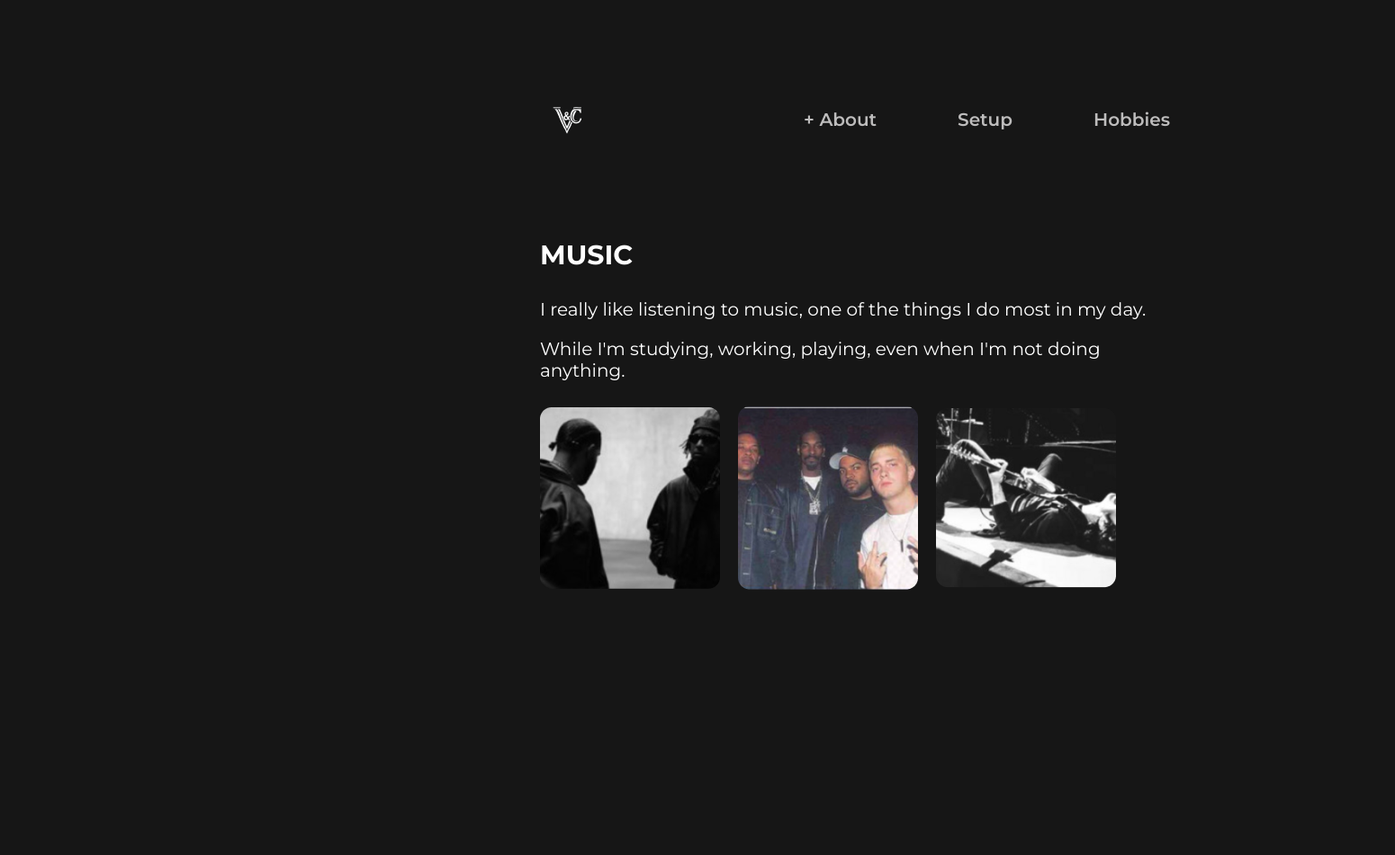
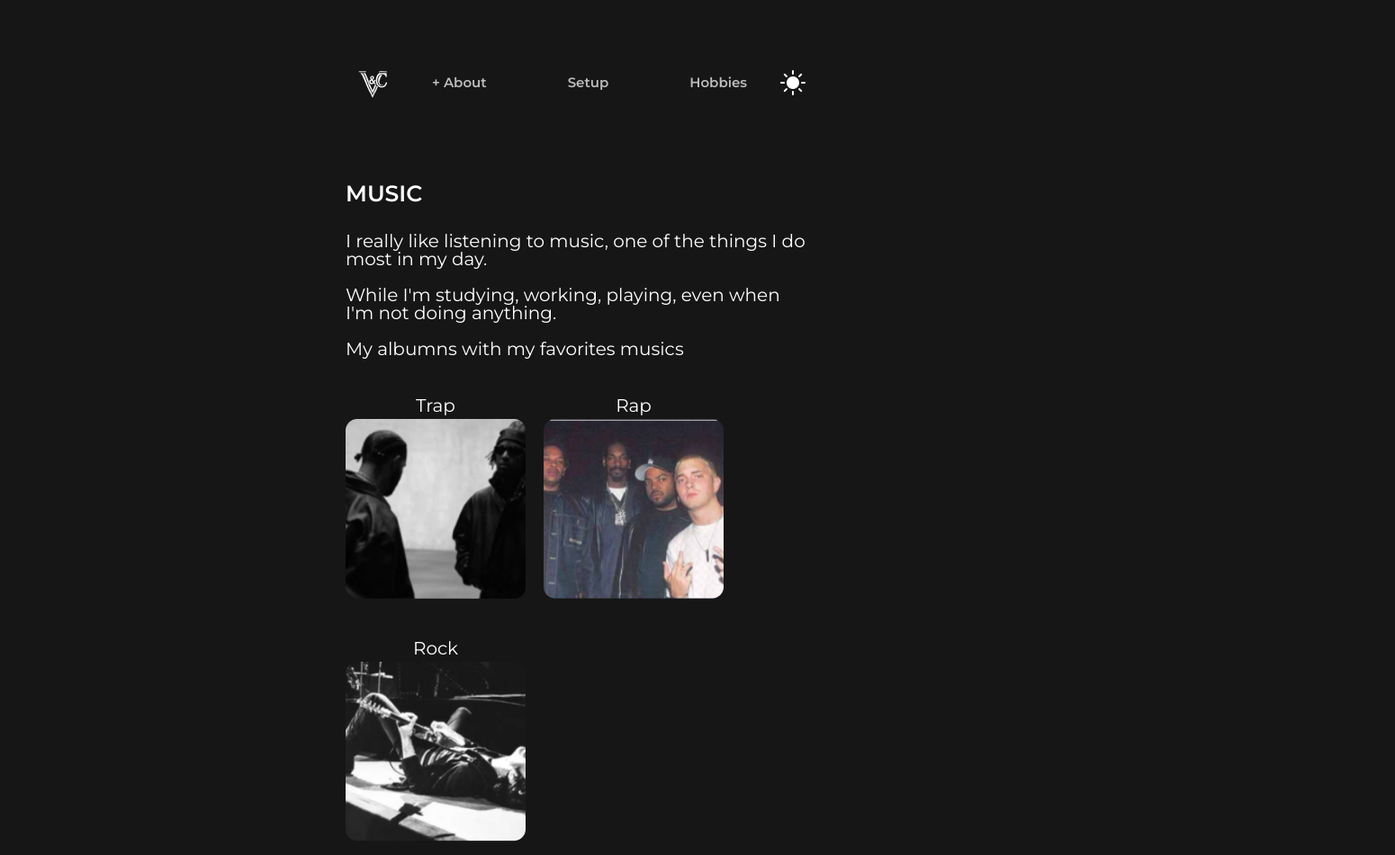
Before and after one commit to ViniCustodio/Portifolio, a plain HTML site: page assets/hobbie.html in a window 1280 px wide. Shown: the whole page at 90% size, 1550 px wide, since content can reach past the window. Before the commit the page ends 800 px from the top, so only its background shows below. Drawn offline with Linux system fonts and the light colour scheme.

Commit message:
Add cards with audios and ajusting flexbox

```diff
--- /dev/null
+++ b/assets/css/color.css
@@ -0,0 +1,7 @@
+:root {
+    --color-fundo: #161616;
+    --color-menu: #bdbcbc;
+    --color-menu-hover: #FFFFFF;
+    --color-background-button: #2e2d2d;
+
+}
--- /dev/null
+++ b/assets/css/font.css
@@ -0,0 +1,6 @@
+@import url('https://fonts.googleapis.com/css2?family=Exo+2:ital,wght@0,100..900;1,100..900&family=Krona+One&family=Montserrat:ital,wght@0,100..900;1,100..900&display=swap');
+
+
+:root{
+    --font-primaria: "Montserrat", sans-serif;
+}
--- /dev/null
+++ b/assets/css/reset.css
@@ -0,0 +1,43 @@
+tml, body, div, span, applet, object, iframe,
+h1, h2, h3, h4, h5, h6, p, blockquote, pre,
+a, abbr, acronym, address, big, cite, code,
+del, dfn, em, img, ins, kbd, q, s, samp,
+small, strike, strong, sub, sup, tt, var,
+b, u, i, center,
+dl, dt, dd, ol, ul, li,
+fieldset, form, label, legend,
+table, caption, tbody, tfoot, thead, tr, th, td,
+article, aside, canvas, details, embed,
+figure, figcaption, footer, header, hgroup,
+menu, nav, output, ruby, section, summary,
+time, mark, audio, video {
+	margin: 0;
+	padding: 0;
+	border: 0;
+	font-size: 100%;
+	font: inherit;
+	vertical-align: baseline;
+}
+/* HTML5 display-role reset for older browsers */
+article, aside, details, figcaption, figure,
+footer, header, hgroup, menu, nav, section {
+	display: block;
+}
+body {
+	line-height: 1;
+}
+ol, ul {
+	list-style: none;
+}
+blockquote, q {
+	quotes: none;
+}
+blockquote:before, blockquote:after,
+q:before, q:after {
+	content: '';
+	content: none;
+}
+table {
+	border-collapse: collapse;
+	border-spacing: 0;
+}
--- /dev/null
+++ b/assets/css/style.css
@@ -0,0 +1,232 @@
+@import url(color.css);
+@import url("font.css");
+
+
+body {
+    background-color: var(--color-fundo);
+    box-sizing: border-box;
+    color: var(--color-menu-hover);
+}
+
+.cabecalho{
+    display: flex;
+    align-items: center;
+    justify-content: center;
+    padding-top: 60px;
+}
+
+.cabecalho__menu{
+    width: 40%;
+    display: flex;
+    justify-content: space-between;
+    align-items: center;
+}
+
+.cabecalho__logo {
+    width: 50px;
+    height: 50px;
+}
+
+.cabecalho__menu__links{
+    display: flex;
+    gap: 90px;
+    justify-content: space-between;
+    align-items: center;
+    font-weight: 600;
+}
+
+.cabecalho__menu__aba {
+    color: var(--color-menu);
+    font-size: .9375rem;
+    text-decoration: none;
+    font-family: var(--font-primaria);
+}
+
+.cabecalho__menu__aba:hover {
+    scale: 1.1;
+    color: var(--color-menu-hover);
+    transition: 0.5s;
+    cursor: pointer;
+}
+
+.cabecalho__menu:hover .cabecalho__menu__aba:not(:hover){
+    opacity: .4;
+    transition: 0.5s;
+}
+
+.container{
+    display: flex;
+    align-items: flex-start;
+    justify-content: center;
+    width: 40%;
+    min-height: 100vh;
+    margin: auto;
+    margin-top: 80px;
+}
+
+.conteudo{
+    display: flex;
+    flex-direction: column;
+    max-width: 100%;
+    max-height: 100%;
+    gap: 1.875rem;
+}
+
+.conteudo__pagina{
+    display: flex;
+    flex-direction: column;
+    color: var(--color-menu-hover);
+    font-family: var(--font-primaria);
+    font-size: 1.25rem;
+    gap: 30px;
+    flex-wrap: wrap;
+}
+
+.conteudo__pagina__titulo{
+    font-size: 2rem;
+    font-weight: 600;
+}
+
+.conteudo__pagina__paragrafo:hover{
+    scale: 1.1;
+    transition: 0.6s;
+}
+
+.networks {
+    display: flex;
+    flex-direction: column;
+    gap: 30px;
+}
+
+.networks__subtitulo {
+    font-family: var(--font-primaria);
+    font-weight: 600;
+    font-size: 1.5625rem;
+}
+
+.networks__div {
+    display: grid;
+    grid-template-columns: repeat(auto-fit, 15.625rem);
+    gap: 30px;
+    justify-content: left;
+}
+
+.networks__div__link {
+    display: flex;
+    align-items: center;
+    justify-content: center;
+    gap: 10px;
+    text-decoration: none;
+    background-color: var(--color-background-button);
+    color: var(--color-menu-hover);
+    font-family: var(--font-primaria);
+    font-weight: 600;
+    border-radius: 10px;
+    padding: 20px;
+}
+
+.networks__div__link:hover {
+    transition: 0.5s;
+    scale: 1.1;
+    cursor: pointer;
+}
+
+.networks__div:hover .networks__div__link:not(:hover) {
+    opacity: 0.4;
+    transition: 0.6s;
+}
+
+.tecnologia{
+    display: flex;
+    flex-direction: column;
+    gap: 30px;
+}
+
+.tecnologia__conteudo{
+    display: flex;
+    flex-direction: column;
+}
+
+.tecnologia__conteudo:hover{
+    scale: 1.1;
+    transition: 0.6s;
+}
+
+.rodape {
+    font-family: var(--font-primaria);
+    font-size: 1.25rem;
+    font-weight: 600;
+    display: flex;
+    align-items: center;
+    justify-content: center;
+    margin-top: 150px;
+    padding-bottom: 15px;
+}
+
+
+.conteudo__paragrafo {
+    display: flex;
+    flex-direction: column;
+    gap: 20px;
+}
+
+.animation {
+    display: grid;
+    grid-template-columns: repeat(auto-fit, 12.5rem);
+    justify-content: left;
+    gap: 20px;
+    height: 15.625rem;
+    width: 100%;
+}
+
+.animation__link__image{
+    width: 12.5rem;
+    height: 12.5rem;
+}
+
+.animation__link__album{
+    display: flex;
+    gap: .625rem;
+    box-sizing: border-box;
+}
+
+.card {
+    width: 200px;
+    height: 250px;
+    position: relative;
+    transform-style: preserve-3d;
+    transition: transform .5s ease-in-out;
+}
+
+.face {
+    width: 100%;
+    height: 100%;
+    position: absolute;
+    backface-visibility: hidden;
+    display: flex;
+    align-items: center;
+    justify-content: center;
+    flex-direction: column;
+    gap: .3125rem;
+    color:var(--color-menu-hover);
+}
+
+.front {
+    transform: rotateY(0deg);
+}
+
+.back {
+    transform: rotateY(180deg);
+    border-radius: 13px;
+}
+
+.flip {
+    transform: rotateY(180deg);
+}
+
+@media (max-width: 75rem){
+
+    .container{
+        flex-direction: column;
+    }
+}
--- a/assets/hobbie.html
+++ b/assets/hobbie.html
@@ -3,7 +3,10 @@
 <head>
     <meta charset="UTF-8">
     <meta name="viewport" content="width=device-width, initial-scale=1.0">
-    <link rel="stylesheet" href="styles/style.css">
+    <link rel="stylesheet" href="css/reset.css">
+    <link rel="stylesheet" href="css/style.css">
+    <link rel="stylesheet" href="css/color.css">
+    <link rel="stylesheet" href="css/font.css">
 
     <title> Vinicius | Hobbies</title>
 </head>
@@ -11,66 +14,94 @@
 
     <header class="cabecalho">
 
+        <div class="cabecalho__menu">
+
             <div class="cabecalho__menu__logo">
                 <a href="index.html" class="cabecalho__menu__aba"> <img src="images/logo.png" alt="logo"> </a>
             </div>
 
-        <nav class="cabecalho__menu">
-            <a href="#" class="cabecalho__menu__aba"> + About </a>
-            <a href="#" class="cabecalho__menu__aba"> Setup </a>
-            <a href="#" class="cabecalho__menu__aba"> Hobbies </a>
+            <nav class="cabecalho__menu__links">
+                <a href="#" class="cabecalho__menu__links cabecalho__menu__aba"> + About </a>
+                <a href="#" class="cabecalho__menu__links cabecalho__menu__aba"> Setup </a>
+                <a href="hobbie.html" class="cabecalho__menu__links cabecalho__menu__aba"> Hobbies </a>
             </nav>
+
+            <div>
+                <a class="cabecalho__menu__links cabecalho__menu__aba" href=""> <img src="images/Sun.png"> </a>
+            </div>
+
+        </div>
 
     </header>
 
-    <main class="conteudo">
+    <main class="container">
 
-        <section class="conteudo__pagina">
+        <section class="conteudo">
 
-            <h1> MUSIC </h1>
+            <div class="conteudo__pagina">
+
+                <h2 class="networks__subtitulo"> MUSIC </h1>
 
                 <div class="conteudo__paragrafo">
                     <p class="conteudo__pagina__paragrafo"> I really like listening to music, one of the things I do most in my day. </p>
                     <p class="conteudo__pagina__paragrafo"> While I'm studying, working, playing, even when I'm not doing anything. </p>
+                    <p class="conteudo__pagina__paragrafo"> My albumns with my favorites musics </p>
                 </div>
 
 
                 <div class="animation">
 
-                <div class="card">
+                    <a class="animation__link__album" href="https://open.spotify.com/playlist/3wGGxTcn0OGBgCZb5JJsfx?si=91c8180c07064243">
+                        <div class="card" onmouseenter="playAudio('audio1')" onmouseleave="pauseAudio('audio1')">
                             <div class="face front">
-                        <img src="images/album1.png">
+                                Trap
+                                <img  class="animation__link__image" src="images/album1.png">
                             </div>
                             <div class="face back">
-                        teste
+                                Ball w/o you
+                                <img class="animation__link__image" src="images/cape.png" >
                             </div>
                         </div>
+                    </a>
 
-                <div class="card">
+                    <a class="animation__link__album" href="https://open.spotify.com/playlist/4CPxc7zOxMERdSeIRVlPHu?si=846a90ef1de44616&pt=a7295758e65c1ae27e2a3f8630e36a1e">
+                        <div class="card" onmouseenter="playAudio('audio2')" onmouseleave="pauseAudio('audio2')">
                             <div class="face front">
-                        <img src="images/album2.png">
+                                Rap
+                                <img class="animation__link__image" src="images/album2.png">
                             </div>
                             <div class="face back">
-
+                                All Eyez On Me
+                                <img class="animation__link__image" src="images/cape2.png">
                             </div>
                         </div>
+                    </a>
 
-                <div class="card">
+                    <a class="animation__link__album" href="https://open.spotify.com/playlist/3UCGT7dcvKScod55bMphqd?si=482a5b476a22406a&pt=3801bf4ca66878b651649d2bfbc129c2">
+                        <div class="card" onmouseenter="playAudio('audio3')" onmouseleave="pauseAudio('audio3')">
                             <div class="face front">
-                        <img src="images/album3.png">
+                                Rock
+                                <img class="animation__link__image" src="images/album3.png">
                             </div>
                             <div class="face back">
-
+                                Nutshell
+                                <img class="animation__link__image" src="images/cape3.png">
                             </div>
                         </div>
+                    </a>
 
                 </div>
 
-            <script src="scripts/animation.js"> </script>
+                <audio id="audio1" src="images/trap.mp3"></audio>
+                <audio id="audio2" src="images/rap.mp3"></audio>
+                <audio id="audio3" src="images/rock.mp3"></audio>
+
+            </div>
 
         </section>
 
     </main>
 
+    <script src="scripts/animation.js"> </script>
 </body>
 </html>
--- a/assets/styles/style.css
+++ /dev/null
@@ -1,198 +0,0 @@
-@import url('https://fonts.googleapis.com/css2?family=Exo+2:ital,wght@0,100..900;1,100..900&family=Krona+One&family=Montserrat:ital,wght@0,100..900;1,100..900&display=swap');
-
-:root {
-    --color-fundo: #161616;
-    --color-menu: #bdbcbc;
-    --color-menu-hover: #FFFFFF;
-    --color-background-button: #2e2d2d;
-
-    --font-primaria: "Montserrat", sans-serif;
-}
-
-* {
-    margin: 0px;
-    padding: 0px;
-}
-
-body {
-    background-color: var(--color-fundo);
-    box-sizing: border-box;
-    color: var(--color-menu-hover);
-}
-
-.cabecalho{
-    margin: 0px 350px 0 350px;
-    padding: 100px 250px 0px 250px;
-    width: 700px;
-    display: flex;
-    justify-content: space-between;
-}
-
-.cabecalho__logo {
-    width: 50px;
-    height: 50px;
-}
-
-.cabecalho__menu{
-    display: flex;
-    gap: 90px;
-    justify-content: space-between;
-    align-items: center;
-}
-
-.cabecalho__menu__aba {
-    color: var(--color-menu);
-    font-size: 20px;
-    text-decoration: none;
-    font-family: "Montserrat", sans-serif;
-    font-weight: 600;
-}
-
-.cabecalho__menu__aba:hover {
-    scale: 1.1;
-    color: var(--color-menu-hover);
-    transition: 0.5s;
-    cursor: pointer;
-}
-
-.cabecalho__menu:hover .cabecalho__menu__aba:not(:hover){
-    opacity: .4;
-    transition: 0.5s;
-}
-
-.conteudo{
-    display: flex;
-    flex-direction: column;
-    gap: 80px;
-    margin: 0px 350px 0 350px;
-    padding: 100px 250px 0px 250px;
-
-    width: 700px;
-}
-
-.conteudo__pagina{
-    display: flex;
-    flex-direction: column;
-    color: var(--color-menu-hover);
-    font-family: var(--font-primaria);
-    font-size: 20px;
-    gap: 30px;
-}
-
-.conteudo__pagina__paragrafo:hover{
-    scale: 1.1;
-    transition: 0.6s;
-}
-
-.networks {
-    display: flex;
-    flex-direction: column;
-    gap: 30px;
-}
-
-.networks__subtitulo {
-    font-family: var(--font-primaria);
-}
-
-.networks__div {
-    display: grid;
-    grid-template-columns: 250px 250px;
-    gap: 30px;
-}
-
-.networks__div__link {
-    display: flex;
-    align-items: center;
-    justify-content: center;
-    gap: 10px;
-    text-decoration: none;
-    background-color: var(--color-background-button);
-    color: var(--color-menu-hover);
-    font-family: var(--font-primaria);
-    font-weight: 600;
-    border-radius: 10px;
-    padding: 20px;
-}
-
-.networks__div__link:hover {
-    transition: 0.5s;
-    scale: 1.1;
-    cursor: pointer;
-}
-
-.networks__div:hover .networks__div__link:not(:hover) {
-    opacity: 0.4;
-    transition: 0.6s;
-}
-
-.tecnologia{
-    display: flex;
-    flex-direction: column;
-    gap: 30px;
-}
-
-.tecnologia__conteudo{
-    display: flex;
-    flex-direction: column;
-}
-
-.tecnologia__conteudo:hover{
-    scale: 1.1;
-    transition: 0.6s;
-}
-
-.rodape {
-    font-family: var(--font-primaria);
-    font-size: 20px;
-    font-weight: 600;
-    display: flex;
-    align-items: center;
-    justify-content: center;
-    margin-top: 150px;
-    padding-bottom: 15px;
-}
-
-
-.conteudo__paragrafo {
-    display: flex;
-    flex-direction: column;
-    gap: 20px;
-}
-
-.animation {
-    display: grid;
-    grid-template-columns: 200px 200px 200px;
-    gap: 20px;
-}
-
-.card {
-    width: 200px;
-    height: 200px;
-    position: relative;
-    transform-style: preserve-3d;
-    transition: transform .5s ease-in-out;
-}
-
-.face {
-    width: 100%;
-    height: 100%;
-    position: absolute;
-    backface-visibility: hidden;
-    display: flex;
-    align-items: center;
-    justify-content: center;
-}
-
-.front {
-    transform: rotateY(0deg); /* Frente visível inicialmente */
-}
-
-.back {
-    transform: rotateY(180deg); /* Parte de trás escondida */
-    background-color: var(--color-background-button);
-    border-radius: 13px;
-}
-
-.flip {
-    transform: rotateY(180deg); /* Gira a carta quando flip é aplicado */
-}
```
Also changed, not shown: assets/index.html (+25 -9 lines), assets/scripts/animation.js (+47 -2 lines), assets/images/Sun.png (added), assets/images/cape.png (added), assets/images/cape2.png (added), assets/images/cape3.png (added), assets/images/moon.png (added), 3 other files. Lines whose indentation alone changed are shown as unchanged.
